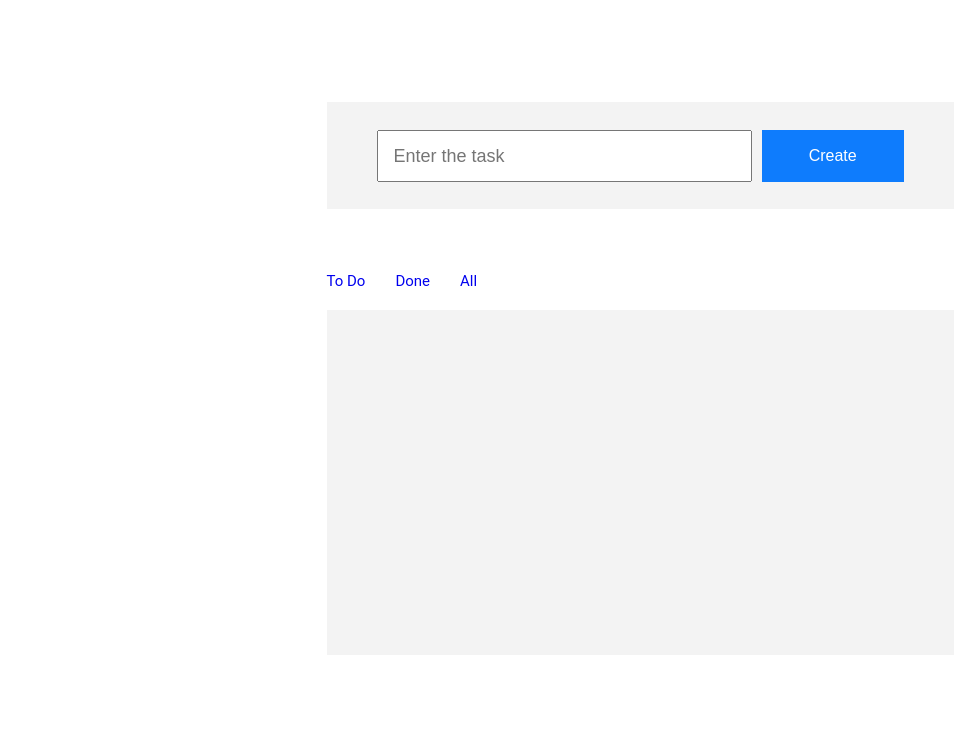
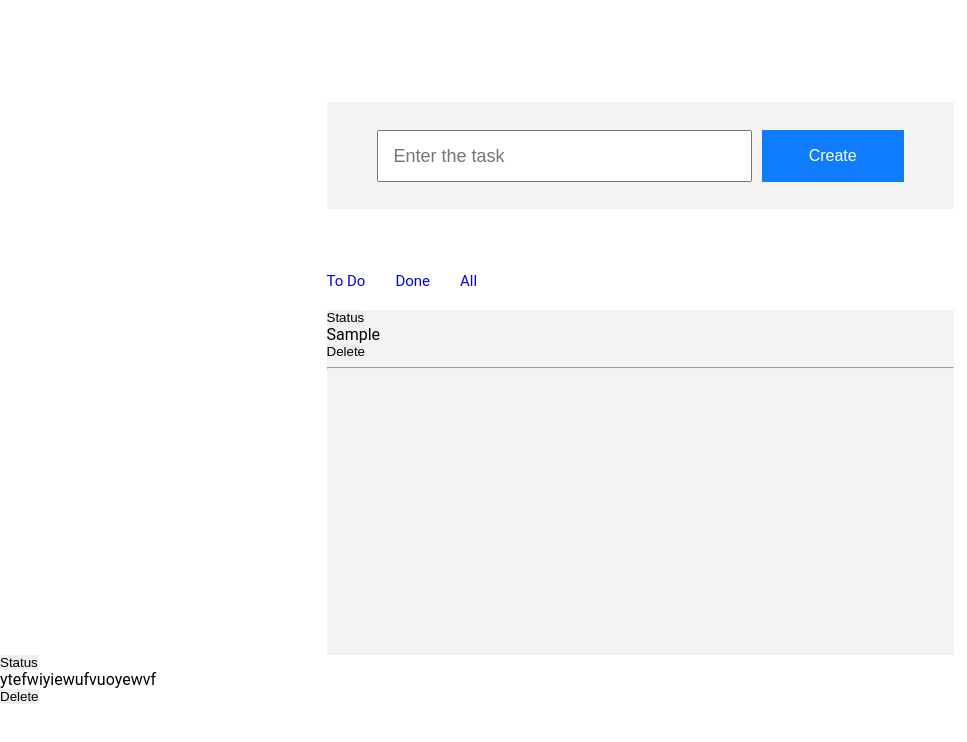
Before and after one commit to Kimmladshii/ToDO, a website built with Parcel: page index.html in a window 1280 px wide. Both pictures are taken after typing "Sample" into the empty fields and a click on the button "Create". Shown: the whole page, without its empty margins (0-967 px from the left). Built offline with nearby package versions, Linux system fonts and the light colour scheme.

Commit message:
set template

```diff
--- a/index.html
+++ b/index.html
@@ -18,7 +18,6 @@
 
     <section class="section-notes">
       <div class="container">
-
         <nav class="nav">
           <ul class="menu" id="tubs">
             <li class="active">
@@ -33,12 +32,14 @@
           </ul>
         </nav>
 
-        <div class="notes" id="notes">
-
-
-
-        </div>
-
+        <div class="notes" id="notes"></div>
+      </div>
+      <div class="note">
+        <button type="button" class="note-status">Status</button>
+        <span>ytefwiyiewufvuoyewvf</span>
+        <span class="note-actions">
+          <button type="button" class="note-delete">Delete</button>
+        </span>
       </div>
     </section>
 
--- a/index.js
+++ b/index.js
@@ -3,6 +3,36 @@ const tubs = document.getElementById('tubs');
 const notes = document.getElementById('notes');
 
 let nodesValue = [];
+
+/** Create template function for node */
+function nodeTemplate(nodeText) {
+  const node = document.createElement('DIV');
+  node.classList.add('note');
+  console.dir(node);
+
+  let content = `
+    <button type="button" class="note-status">Status</button>
+    <span>${nodeText}</span>
+    <span class="note-actions">
+        <button type="button" class="note-delete">Delete</button>
+    </span>
+    <hr>
+  `;
+
+  node.innerHTML = content;
+  return node;
+}
+
+
+
+
+function putToNodes(nodeText) {
+  notes.appendChild(nodeTemplate(nodeText));
+  console.log(notes)
+}
+
+
+
 
 
 form.addEventListener('submit', function(event) {
@@ -10,8 +40,21 @@ form.addEventListener('submit', function(event) {
   // console.log(event);
 
   const input = form.querySelector('input');
-  console.log(input.value);
-  nodesValue.push(input.value.trim());
+
+  /** Save values to our array */
+  const value = input.value.trim();
+  nodesValue.push(value);
+  putToNodes(value);
+
+
+  console.log(nodesValue);
   input.value = '';
-  console.log(nodesValue);
 });
+
+notes.addEventListener('click', function(event) {
+  const target = event.target;
+
+  if (target.nodeName === 'BUTTON') {
+    console.log(event)
+  }
+});
```
Also changed, not shown: dist/index.html, 2 other files.
